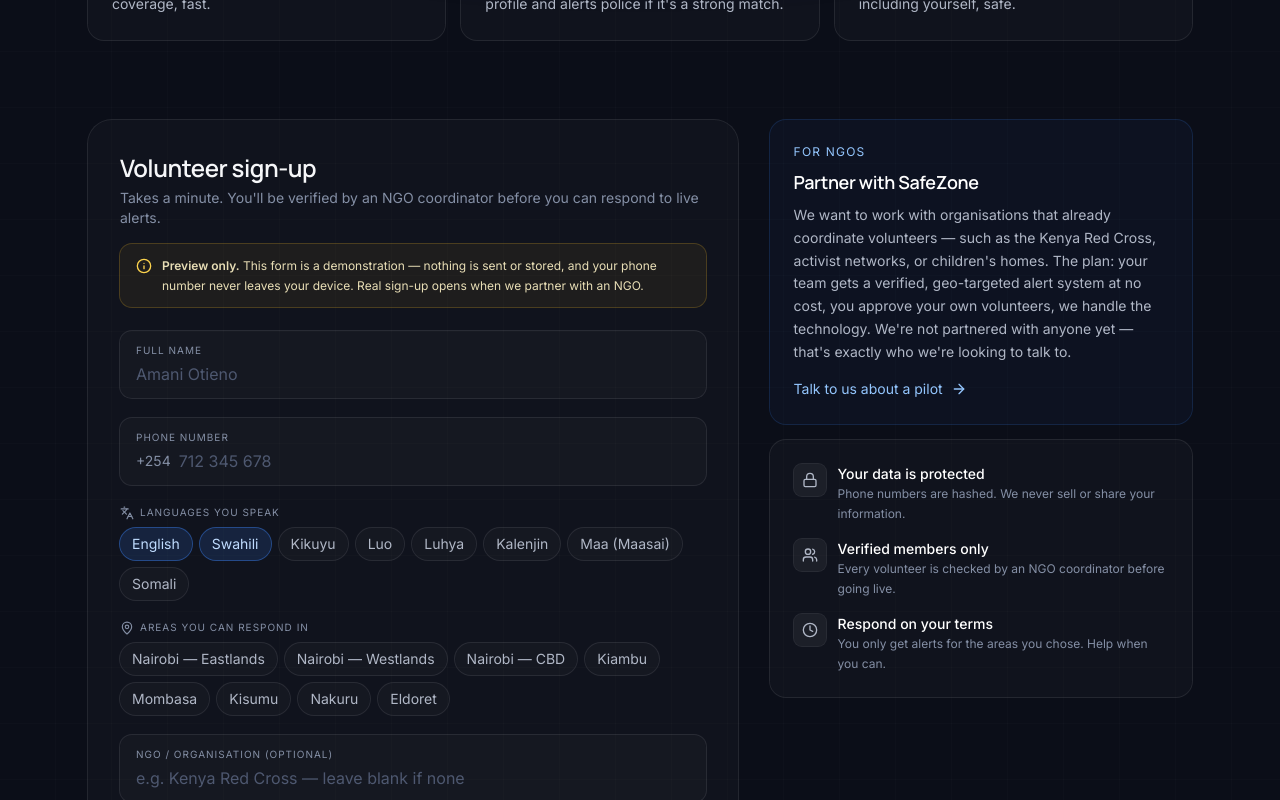
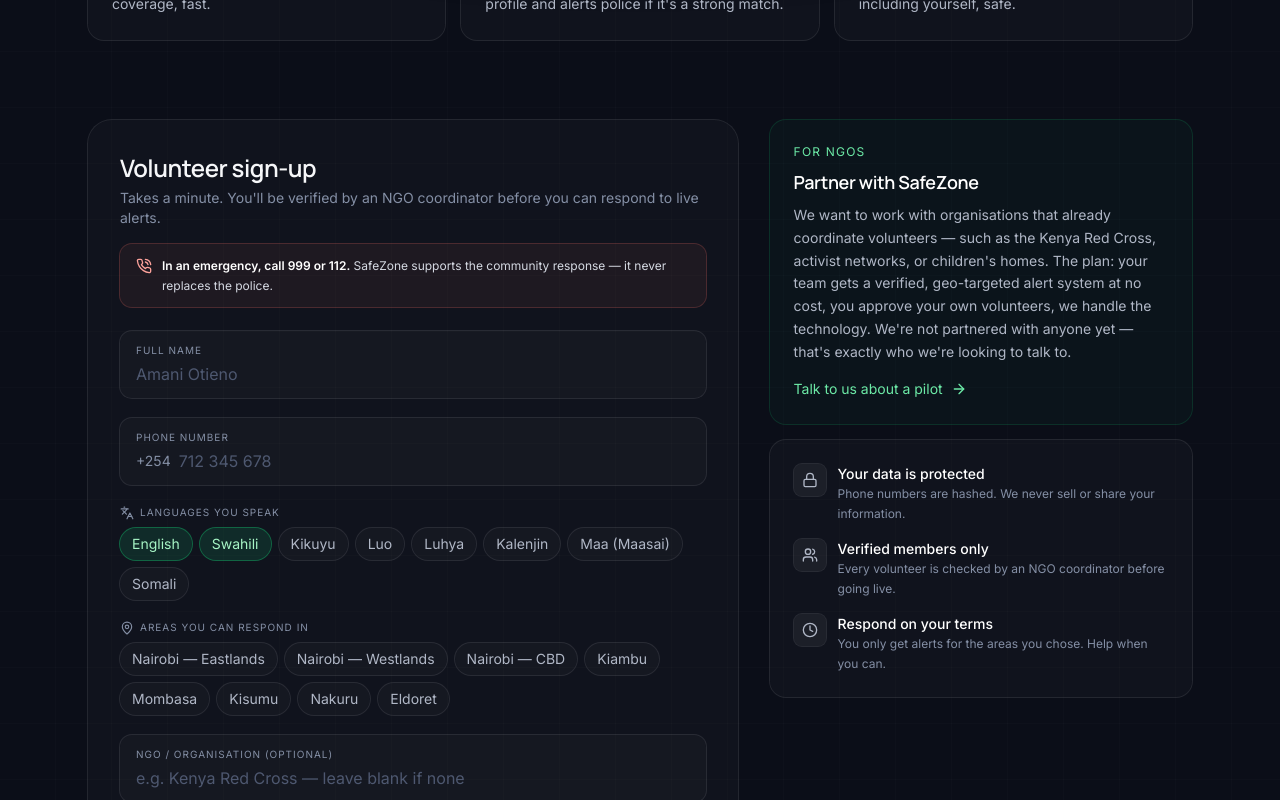
Before and after one commit to Codelionme7/safezone, a Next.js app: page /volunteer in a window 1280 px wide. Shown: the part 620-1420 px from the top of the page. Built offline with nearby package versions, Linux system fonts and the light colour scheme.

Commit message:
revert: restore green primary brand; remove data-collection disclaimers; add small 'call 999/112' emergency notes

```diff
--- a/src/app/globals.css
+++ b/src/app/globals.css
@@ -16,7 +16,7 @@
 }
 
 ::selection {
-  background: #3b82f6;
+  background: #12b76a;
   color: white;
 }
 
@@ -28,9 +28,9 @@
   background-position: -1px -1px;
 }
 
-/* Trust-blue glow for primary CTAs */
+/* Trust-green glow for primary CTAs */
 .glow {
-  box-shadow: 0 0 0 1px rgba(59, 130, 246, 0.25), 0 18px 60px -10px rgba(37, 99, 235, 0.45);
+  box-shadow: 0 0 0 1px rgba(18, 183, 106, 0.25), 0 18px 60px -10px rgba(18, 183, 106, 0.45);
 }
 
 /* Emergency-red glow — reserved for the alert trigger */
--- a/src/components/DemoUI.tsx
+++ b/src/components/DemoUI.tsx
@@ -2,7 +2,7 @@
 
 import { ReactNode } from "react";
 import Link from "next/link";
-import { Bell, ArrowLeft, Info } from "lucide-react";
+import { Bell, ArrowLeft, PhoneCall } from "lucide-react";
 
 export function DemoChrome({ children, step, total }: { children: ReactNode; step: number; total: number }) {
   return (
@@ -38,11 +38,11 @@
       </div>
 
       <div className="relative max-w-4xl mx-auto px-4 sm:px-6 pt-3">
-        <div className="flex items-center gap-2 text-[11px] text-caution-200/80 bg-caution-400/[0.06] ring-1 ring-caution-400/20 rounded-lg px-3 py-1.5">
-          <Info className="h-3.5 w-3.5 shrink-0" />
+        <div className="flex items-center gap-2 text-[11px] text-ink-300 bg-alert-400/[0.06] ring-1 ring-alert-400/20 rounded-lg px-3 py-1.5">
+          <PhoneCall className="h-3.5 w-3.5 shrink-0 text-alert-300" />
           <span>
-            Interactive demo — everything here is simulated. No real alerts are sent and no data is
-            stored. In a real emergency, call <span className="font-semibold text-white">999 / 112</span>.
+            Interactive demo. In a real emergency, call{" "}
+            <span className="font-semibold text-white">999 or 112</span>.
           </span>
         </div>
       </div>
--- a/src/components/VolunteerSignup.tsx
+++ b/src/components/VolunteerSignup.tsx
@@ -11,7 +11,7 @@
   Users,
   Clock,
   Lock,
-  Info,
+  PhoneCall,
 } from "lucide-react";
 import { SiteNav, SiteFooter } from "./SiteFrame";
 import Link from "next/link";
@@ -105,12 +105,11 @@
                   Takes a minute. You&apos;ll be verified by an NGO coordinator before you can respond
                   to live alerts.
                 </p>
-                <div className="mb-6 flex items-start gap-2.5 rounded-xl ring-1 ring-caution-400/25 bg-caution-400/[0.06] px-4 py-3">
-                  <Info className="h-4 w-4 text-caution-300 mt-0.5 shrink-0" />
-                  <p className="text-xs text-caution-100/90 leading-relaxed">
-                    <span className="font-semibold">Preview only.</span> This form is a demonstration —
-                    nothing is sent or stored, and your phone number never leaves your device. Real
-                    sign-up opens when we partner with an NGO.
+                <div className="mb-6 flex items-start gap-2.5 rounded-xl ring-1 ring-alert-400/25 bg-alert-400/[0.06] px-4 py-3">
+                  <PhoneCall className="h-4 w-4 text-alert-300 mt-0.5 shrink-0" />
+                  <p className="text-xs text-ink-200 leading-relaxed">
+                    <span className="font-semibold text-white">In an emergency, call 999 or 112.</span>{" "}
+                    SafeZone supports the community response — it never replaces the police.
                   </p>
                 </div>
 
@@ -251,7 +250,7 @@
         phone. Once verified, you&apos;ll receive alerts for the areas you selected.
       </p>
       <p className="mt-3 text-xs text-ink-500">
-        This is an MVP preview — no real application was submitted and no data was stored.
+        In an emergency, always call 999 or 112 — SafeZone never replaces the police.
       </p>
       <div className="mt-6 flex flex-wrap gap-3">
         <Link
--- a/tailwind.config.ts
+++ b/tailwind.config.ts
@@ -1,7 +1,7 @@
 import type { Config } from "tailwindcss";
 
-// Color system per docs/DESIGN_TOKENS — strict semantic ownership:
-//   brand (blue)     = trust / primary actions that are NOT emergencies
+// Color system — strict semantic ownership:
+//   brand (green)    = trust / primary actions that are NOT emergencies
 //   alert (red)      = EMERGENCY ONLY (trigger button, live alert, "very strong match")
 //   safe (green)     = resolution: found / safe / resolved / verified
 //   caution (amber)  = pending / caution / secondary accent
@@ -25,18 +25,18 @@
           900: "#141826",
           950: "#0b0e18",
         },
-        // TRUST / PRIMARY — blue. Brand chrome, primary CTAs, links.
+        // TRUST / PRIMARY — green. Brand chrome, primary CTAs, links.
         brand: {
-          50: "#eff6ff",
-          100: "#dbeafe",
-          200: "#bfdbfe",
-          300: "#93c5fd",
-          400: "#60a5fa",
-          500: "#3b82f6",
-          600: "#2563eb",
-          700: "#1d4ed8",
-          800: "#1e40af",
-          900: "#1e3a8a",
+          50: "#ecfdf3",
+          100: "#d1fadf",
+          200: "#a6f4c5",
+          300: "#6ce9a6",
+          400: "#32d583",
+          500: "#12b76a",
+          600: "#039855",
+          700: "#027a48",
+          800: "#05603a",
+          900: "#054f31",
         },
         // EMERGENCY — red. Reserved for active alert states ONLY.
         alert: {
```
